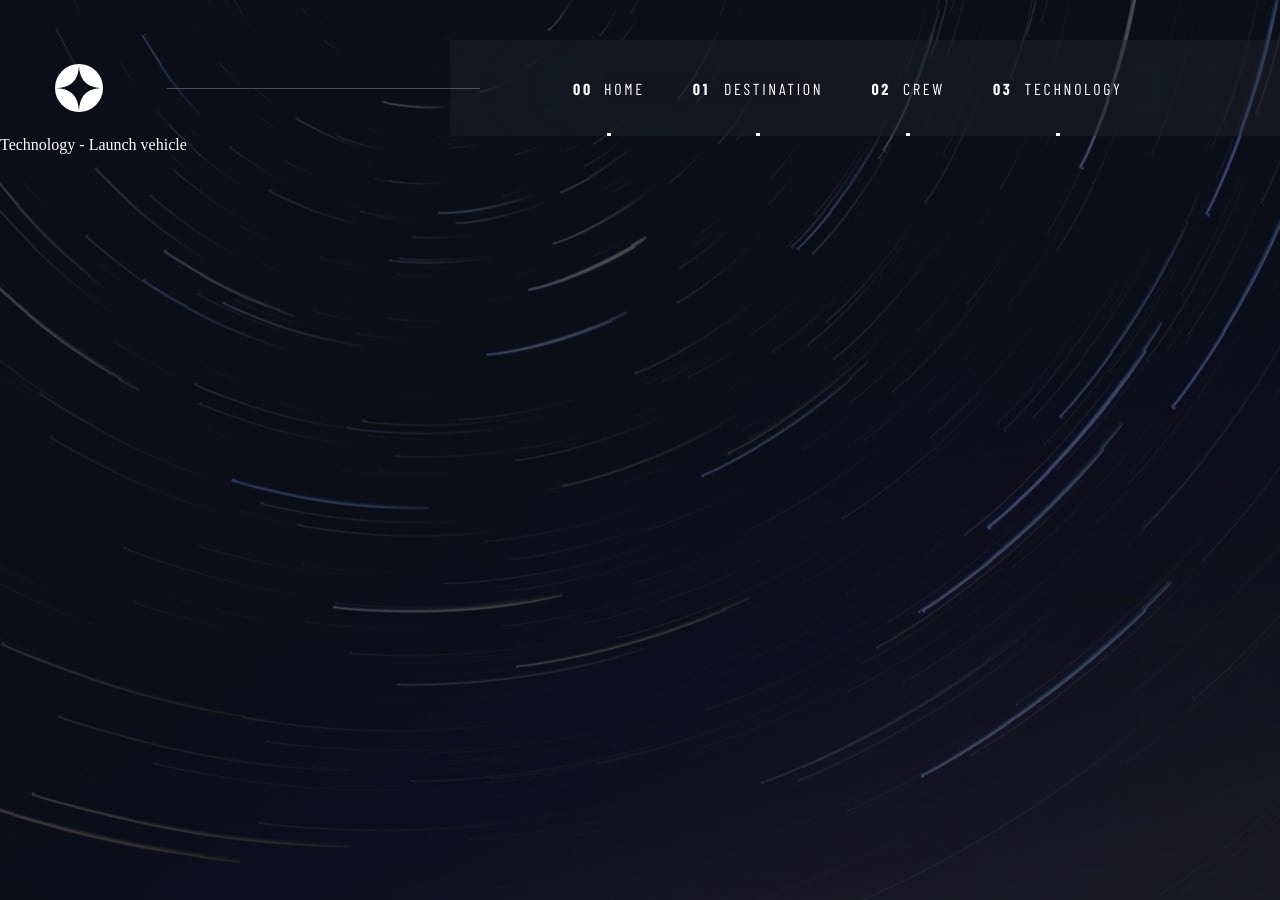
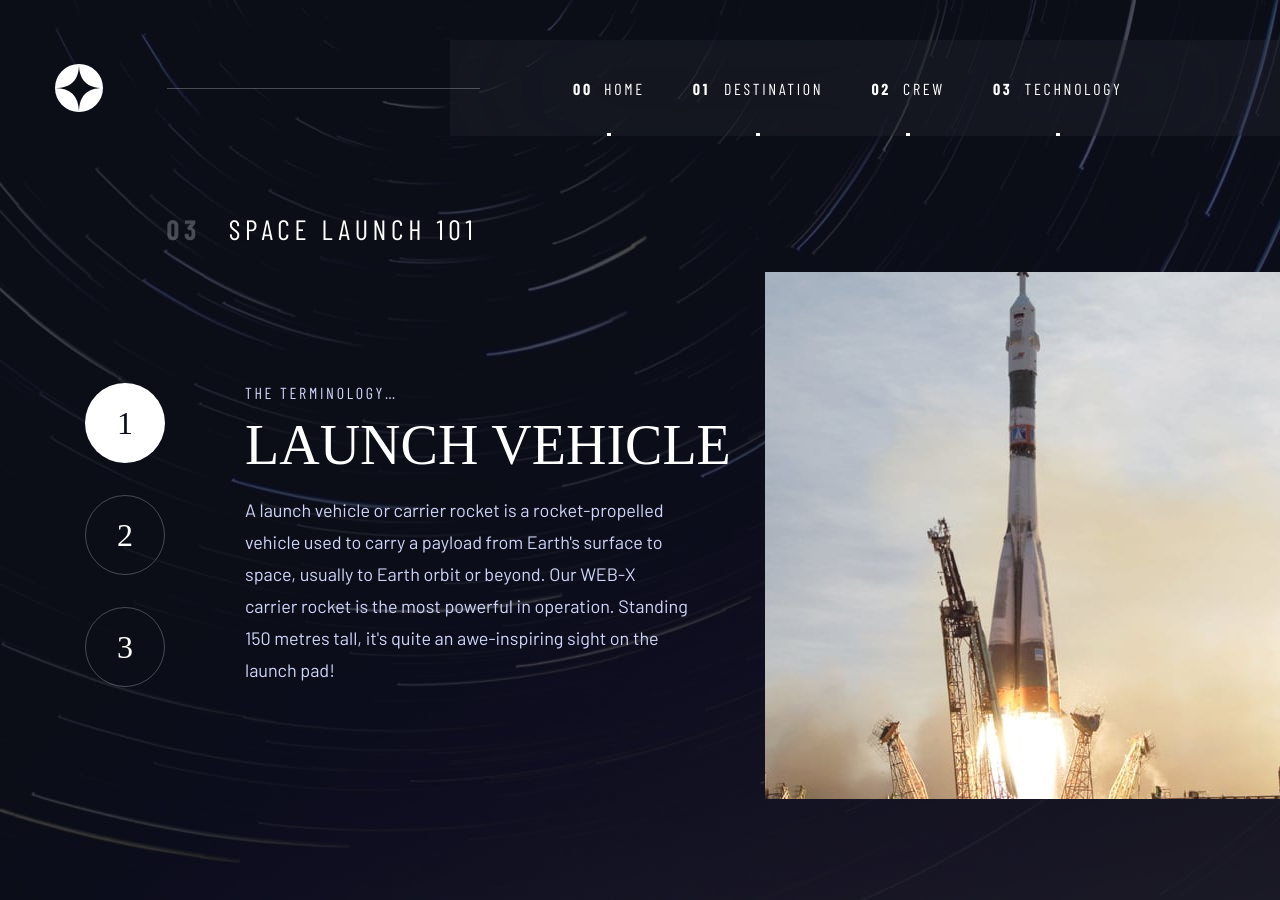
Before and after one commit to TakumaKira/space-tourism-website, a Next.js app: page /technology/launchVehicle in a window 1280 px wide. Built offline with nearby package versions, Linux system fonts and the light colour scheme; a web font is replaced by a local one.

Commit message:
[dev] Build technology page for desktop

```diff
--- a/pages/technology/[name].tsx
+++ b/pages/technology/[name].tsx
@@ -1,14 +1,213 @@
-import type { NextPage } from 'next'
-import { data } from '../api/data'
-import { TechnologyData } from '../api/technologyData'
+import type { NextPage } from 'next';
+import Image from 'next/image';
+import Link from 'next/link';
+import { useRouter } from 'next/router';
+import React from 'react';
+import styled from 'styled-components';
+import { PositionedHeader } from '../../components/Header';
+import config from '../../config.json';
+import { data } from '../api/data';
+import { TechnologyData } from '../api/technologyData';
+
+const {
+  responsiveBreakPointWidth: {
+    desktopToTablet,
+    tabletToMobile,
+  },
+} = config;
+
+const Contents = styled.div`
+  display: flex;
+  @media (max-width: ${tabletToMobile - 1}px) {
+  }
+  @media (min-width: ${tabletToMobile}px) and (max-width: ${desktopToTablet - 1}px) {
+  }
+  @media (min-width: ${desktopToTablet}px) {
+    justify-content: space-between;
+  }
+`
+
+const TabAndText = styled.div`
+  display: flex;
+  @media (max-width: ${tabletToMobile - 1}px) {
+  }
+  @media (min-width: ${tabletToMobile}px) and (max-width: ${desktopToTablet - 1}px) {
+  }
+  @media (min-width: ${desktopToTablet}px) {
+    margin-top: 247px;
+    margin-left: calc(165px - (1440px - 100%)/2);
+  }
+`
+
+const TabBox = styled.ol`
+  counter-reset: item;
+  @media (max-width: ${tabletToMobile - 1}px) {
+  }
+  @media (min-width: ${tabletToMobile}px) and (max-width: ${desktopToTablet - 1}px) {
+  }
+  @media (min-width: ${desktopToTablet}px) {
+    margin-right: 80px;
+    & > *:not(:first-child) {
+      margin-top: 32px;
+    }
+  }
+`
+interface TabItemProps {
+  technologyName: string,
+}
+const TabItem: NextPage<TabItemProps> = ({technologyName}) => {
+  const router = useRouter()
+  const { name } = router.query
+  return (
+    <li>
+      <Link href={`/technology/${technologyName}`} passHref>
+        <Tab selected={name === technologyName} />
+      </Link>
+    </li>
+  )
+}
+const Tab = styled.a<{selected: boolean}>`
+  border-radius: 50%;
+  border: ${({selected}) => {
+    return selected ? 'none' : '1px solid rgba(255, 255, 255, 0.25)'
+  }};
+  background-color: ${({selected}) => {
+    return selected ? '#FFFFFF' : 'transparent'
+  }};
+  color: ${({selected}) => {
+    return selected ? '#0B0D17' : '#FFFFFF'
+  }};
+  display: flex;
+  justify-content: center;
+  align-items: center;
+  &::before {
+    counter-increment: item;
+    content: counter(item);
+    font-weight: normal;
+  }
+  @media (max-width: ${tabletToMobile - 1}px) {
+  }
+  @media (min-width: ${tabletToMobile}px) and (max-width: ${desktopToTablet - 1}px) {
+  }
+  @media (min-width: ${desktopToTablet}px) {
+    width: 80px;
+    height: 80px;
+    font-size: 32px;
+  }
+`
+
+const TextBox = styled.div`
+
+`
+const Header = styled.h2`
+  font-family: Barlow Condensed;
+  font-weight: normal;
+  color: #D0D6F9;
+  margin-block-start: 0;
+  margin-block-end: 0;
+  @media (max-width: ${tabletToMobile - 1}px) {
+  }
+  @media (min-width: ${tabletToMobile}px) and (max-width: ${desktopToTablet - 1}px) {
+  }
+  @media (min-width: ${desktopToTablet}px) {
+    font-size: 16px;
+    letter-spacing: 2.7px;
+  }
+`
+const Name = styled.h1`
+  font-weight: normal;
+  text-transform: uppercase;
+  margin-block-start: 0;
+  margin-block-end: 0;
+  @media (max-width: ${tabletToMobile - 1}px) {
+  }
+  @media (min-width: ${tabletToMobile}px) and (max-width: ${desktopToTablet - 1}px) {
+  }
+  @media (min-width: ${desktopToTablet}px) {
+    margin-top: 11px;
+    font-size: 56px;
+  }
+`
+const Description = styled.p`
+  font-family: Barlow;
+  font-weight: normal;
+  color: #D0D6F9;
+  margin-block-start: 0;
+  margin-block-end: 0;
+  @media (max-width: ${tabletToMobile - 1}px) {
+  }
+  @media (min-width: ${tabletToMobile}px) and (max-width: ${desktopToTablet - 1}px) {
+  }
+  @media (min-width: ${desktopToTablet}px) {
+    margin-top: 17px;
+    width: 444px;
+    font-size: 18px;
+    line-height: 32px;
+  }
+`
+
+const TechImage = styled.div`
+  position: relative;
+  @media (max-width: ${tabletToMobile - 1}px) {
+    width: 375px;
+    height: 170px;
+  }
+  @media (min-width: ${tabletToMobile}px) and (max-width: ${desktopToTablet - 1}px) {
+    width: 768px;
+    height: 310px;
+  }
+  @media (min-width: ${desktopToTablet}px) {
+    margin-top: 136px;
+    width: 515px;
+    height: 527px;
+  }
+`
+
+export const TECHNOLOGY_HEADER_NUM = '03'
+export const TECHNOLOGY_HEADER_TEXT = 'SPACE LAUNCH 101'
 
 interface Props {
   technology: TechnologyData,
 }
 const Technology: NextPage<Props> = ({ technology }) => {
-  console.log(technology)
+  const [isDesktop, setIsDesktop] = React.useState(false)
+  React.useEffect(() => {
+    const resizeHandler = () => {
+      const { innerWidth: currentWindowWidth } = window
+      const isDesktop = currentWindowWidth >= desktopToTablet
+      setIsDesktop(isDesktop)
+    }
+    resizeHandler()
+    window.addEventListener("resize", resizeHandler)
+    return () => window.removeEventListener("resize", resizeHandler)
+  }, [])
+
   return (
-    <span>Technology - {technology.name}</span>
+    <>
+      <PositionedHeader num={TECHNOLOGY_HEADER_NUM} text={TECHNOLOGY_HEADER_TEXT} />
+      <Contents>
+        <TabAndText>
+          <TabBox>
+            <TabItem technologyName="launchVehicle" />
+            <TabItem technologyName="spaceport" />
+            <TabItem technologyName="spaceCapsule" />
+          </TabBox>
+          <TextBox>
+            <Header>THE TERMINOLOGY…</Header>
+            <Name>{technology.name}</Name>
+            <Description>{technology.description}</Description>
+          </TextBox>
+        </TabAndText>
+        <TechImage>
+          <Image
+            src={isDesktop ? technology.images.portrait : technology.images.landscape}
+            alt={technology.name}
+            layout="fill"
+            objectFit='contain'
+          />
+        </TechImage>
+      </Contents>
+    </>
   )
 }
 
```
Also changed, not shown: pages/crew/[name].tsx (+15 -18 lines).
